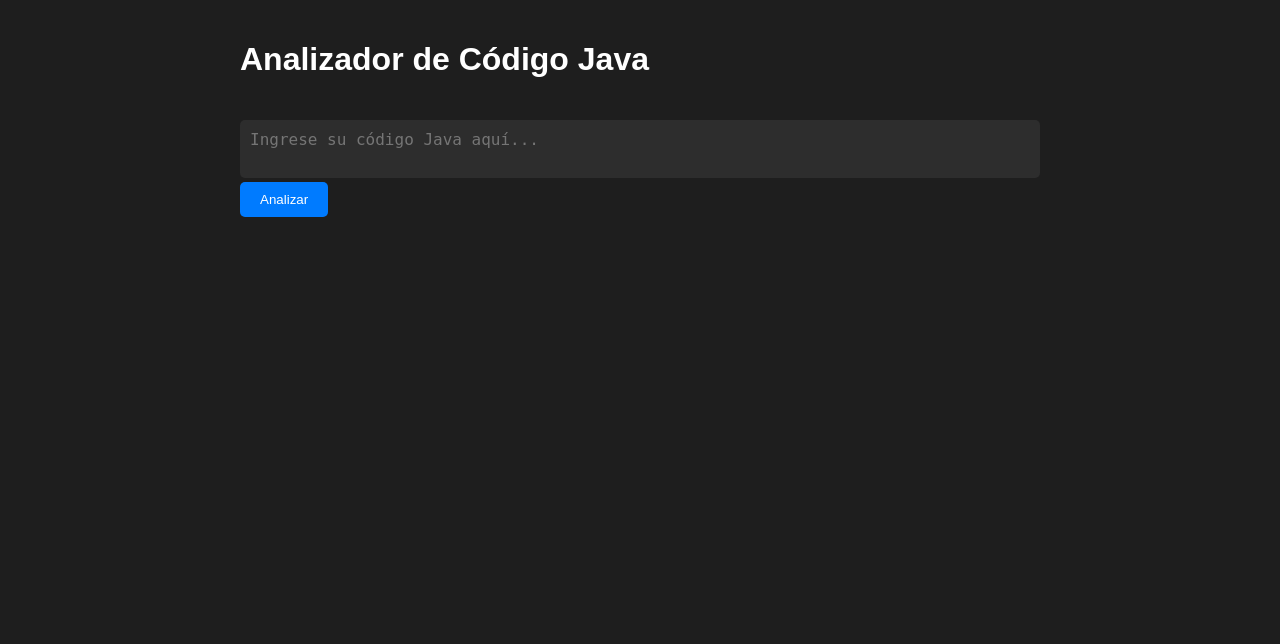
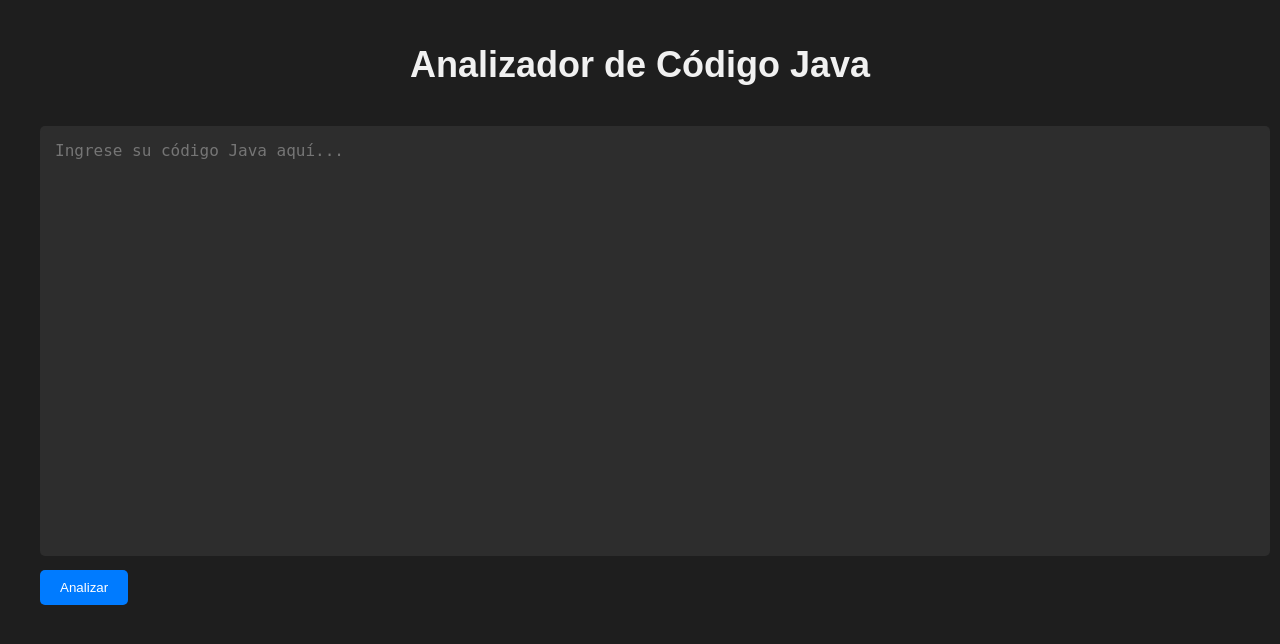
Before and after one commit to AquinoSan/Analizador-L-xico-y-Sint-ctico-en-python-Web, a Flask app: page / in a window 1280 px wide. Shown: the top 644 px of the page. Run offline with Flask 3, Linux system fonts and the light colour scheme.

Commit message:
styles.css

```diff
--- a/alexico_web/static/css/styles.css
+++ b/alexico_web/static/css/styles.css
@@ -7,43 +7,58 @@ body {
 }
 
 .contenedor {
-  max-width: 800px;
+  max-width: 1200px;
   margin: 0 auto;
   display: flex;
   flex-direction: column;
   gap: 20px;
 }
 
+h1 {
+  font-size: 36px;
+  text-align: center;
+  margin-bottom: 20px;
+  color: #f1f1f1;
+}
+
 .form-tabla-contenedor {
-  display: flex; /* Mostrar el formulario y la tabla en fila */
-  gap: 20px; /* Espaciado entre el formulario y la tabla */
+  display: flex;
+  flex-direction: column;
+  gap: 20px;
 }
 
 .formulario {
-  height: 500px; /* Altura fija para el formulario */
-  flex: 1; /* Asegura que el formulario y la tabla ocupen el mismo espacio */
+  flex: 1;
+}
+
+.tablas-contenedor {
+  display: flex;
+  gap: 20px;
+  justify-content: space-between;
 }
 
 .contenedor_tabla {
-  height: 500px; /* Altura fija para la tabla */
-  flex: 1; /* Asegura que el formulario y la tabla ocupen el mismo espacio */
-  overflow-y: auto; /* Agrega desplazamiento vertical si el contenido excede la altura */
+  flex: 1;
+  max-width: 48%;
+  height: 400px;
+  overflow-y: auto;
   background-color: #2d2d2d;
-  padding: 20px;
+  padding: 10px;
   border-radius: 5px;
 }
 
+/* Hacemos más grande el área para ingresar el código */
 .code-input {
   width: 100%;
-  height: calc(100% - 50px); /* Ajusta la altura del textarea según el botón */
+  height: 400px;
   background-color: #2d2d2d;
   color: #fff;
   border: none;
-  padding: 10px;
+  padding: 15px;
   font-family: monospace;
   font-size: 16px;
   border-radius: 5px;
-  resize: none; /* Desactiva el redimensionamiento manual del textarea */
+  resize: none;
 }
 
 .analyze-button {
@@ -53,12 +68,14 @@ body {
   border: none;
   cursor: pointer;
   border-radius: 5px;
+  margin-top: 10px;
 }
 
 .analyze-button:hover {
   background-color: #0056b3;
 }
 
+/* Estilo del mensaje de error debajo del botón */
 .syntax-error {
   color: red;
   font-weight: bold;
@@ -72,16 +89,16 @@ table {
 }
 
 th, td {
-  padding: 10px;
+  padding: 5px;
   border: 1px solid #444;
 }
 
 th {
   background-color: #444;
-  color: #ffffff; /* Texto en blanco para mejor contraste */
+  color: #ffffff;
 }
 
 td {
   background-color: #2d2d2d;
-  text-align: left; /* Alinear el texto a la izquierda para mejor legibilidad */
+  text-align: left;
 }
```
